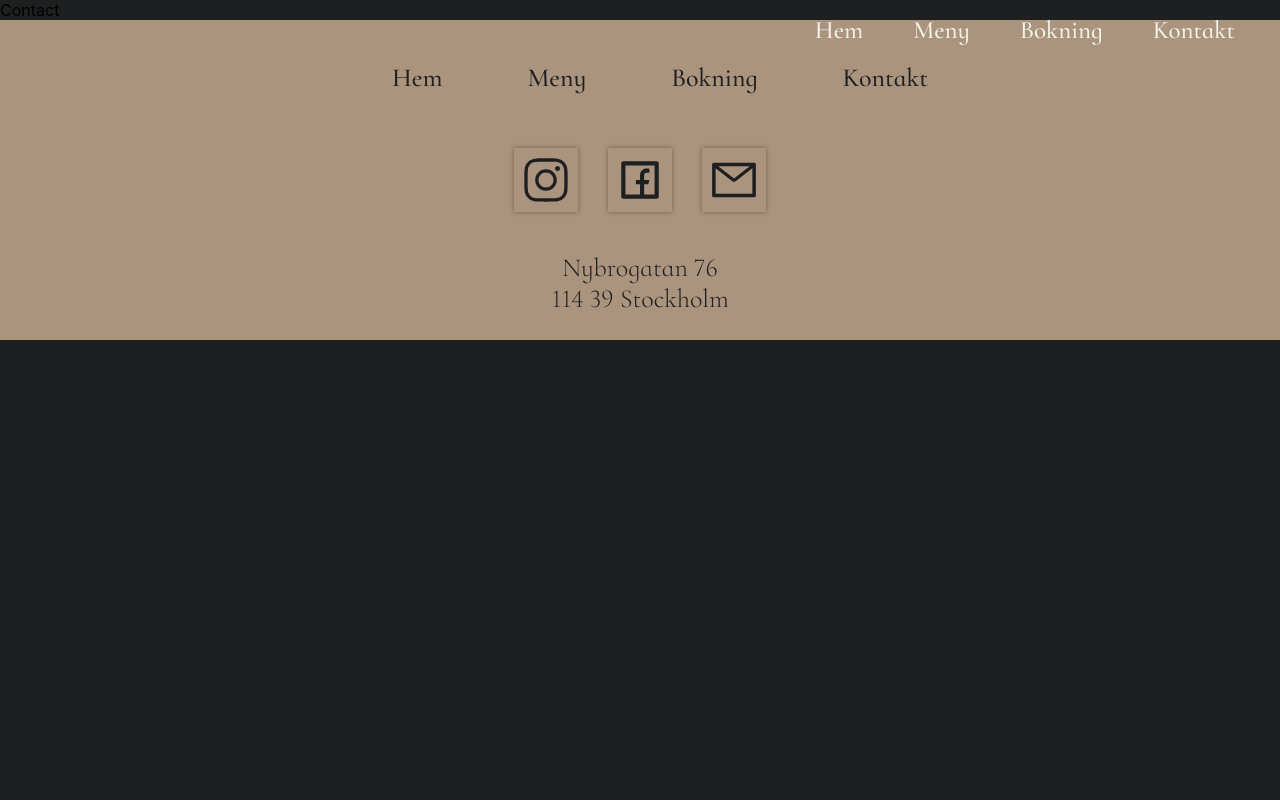
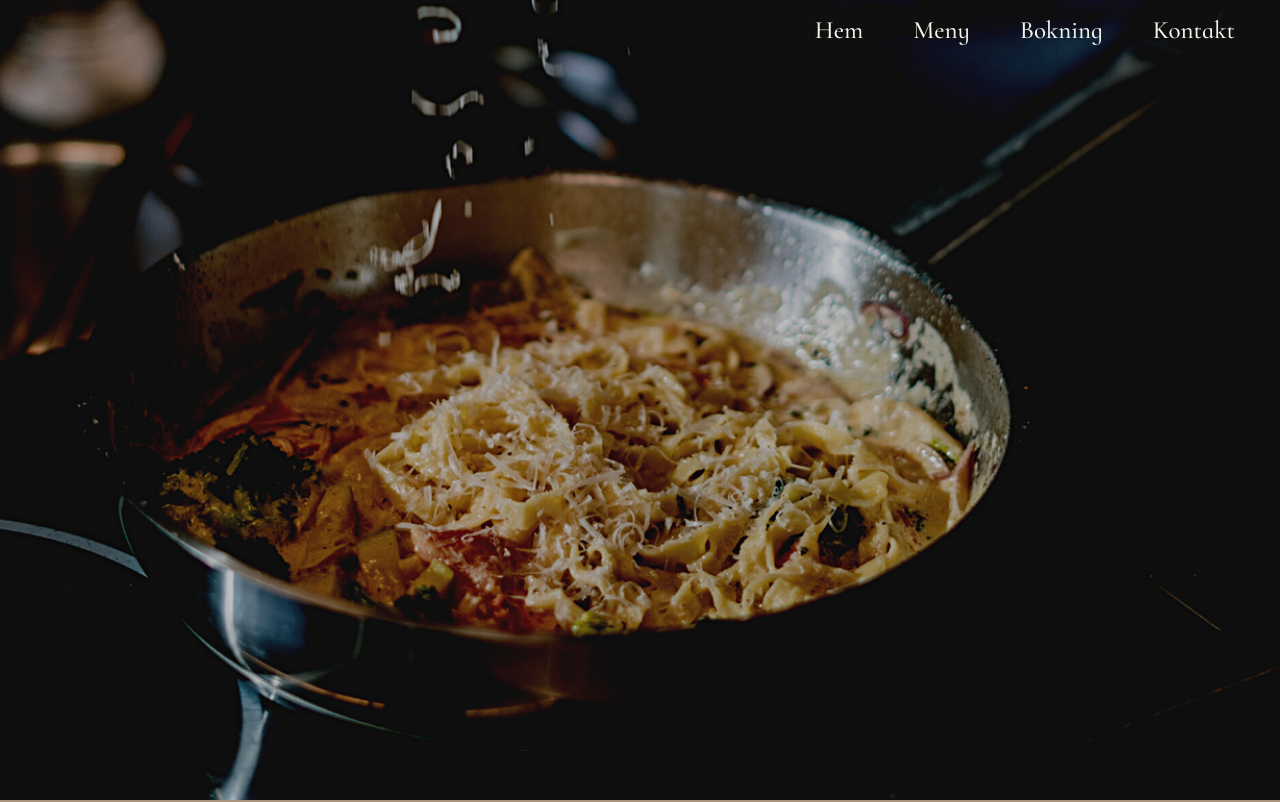
Before and after one commit to idadanielsson/Restaurant, a React (Create React App) app: page /contact in a window 1280 px wide. Shown: the top 802 px of the page. Built offline with nearby package versions, Linux system fonts and the light colour scheme.

Commit message:
added contact

```diff
--- a/src/components/contact/Contaxt.tsx
+++ b/src/components/contact/Contaxt.tsx
@@ -1,3 +1,11 @@
+import { BackgroundImage } from "../styled/Images";
+import { Wrapper } from "../styled/Wrappers";
+import bgImageContact from "./../../assets/restaurant-pasta-2.png";
+
 export const Contact = () => {
-  return <>Contact</>;
+  return (
+    <Wrapper height="100vh" width="100%">
+      <BackgroundImage bgImage={bgImageContact}></BackgroundImage>
+    </Wrapper>
+  );
 };
--- a/src/components/restaurant/home/Home.tsx
+++ b/src/components/restaurant/home/Home.tsx
@@ -2,6 +2,7 @@ import { useNavigate } from "react-router-dom";
 import { HeroButton } from "../../styled/Buttons";
 import { H1 } from "../../styled/Headings";
 import { HeroWrapper } from "../../styled/Images";
+import backgroundImage from "./../../../assets/restaurant-hero.png";
 import {
   HomeButtonWrapper,
   HomeHeadingWrapper,
@@ -20,7 +21,7 @@ export const Home = () => {
   return (
     <>
       <Wrapper height="95vh" width="100%">
-        <HeroWrapper>
+        <HeroWrapper bgImage={backgroundImage}>
           <HomeHeadingWrapper>
             <H1>76</H1>
             <H1>Gastronome</H1>
--- a/src/components/styled/Images.tsx
+++ b/src/components/styled/Images.tsx
@@ -1,6 +1,9 @@
 import styled from "styled-components";
-import backgroundImage from "./../../assets/restaurant-hero.png";
 import aboutIMage from "./../../assets/restaurant-pasta.png";
+
+export interface IImageProps {
+  bgImage?: string;
+}
 
 export const AboutImageWrapper = styled.div`
   background-image: url(${aboutIMage});
@@ -12,16 +15,19 @@ export const AboutImageWrapper = styled.div`
   bottom: 0;
 `;
 
-export const HeroWrapper = styled.div`
+export const BackgroundImage = styled.div`
   height: 100%;
   width: 100%;
   background-position: center;
   background-size: cover;
   background-repeat: no-repeat;
+  background-image: url(${(props: IImageProps) => props.bgImage});
+`;
+
+export const HeroWrapper = styled(BackgroundImage)`
   position: absolute;
   top: 0;
   z-index: 0;
-  background-image: url(${backgroundImage});
 `;
 
 export const MenuSmallImage = styled.img`
```
